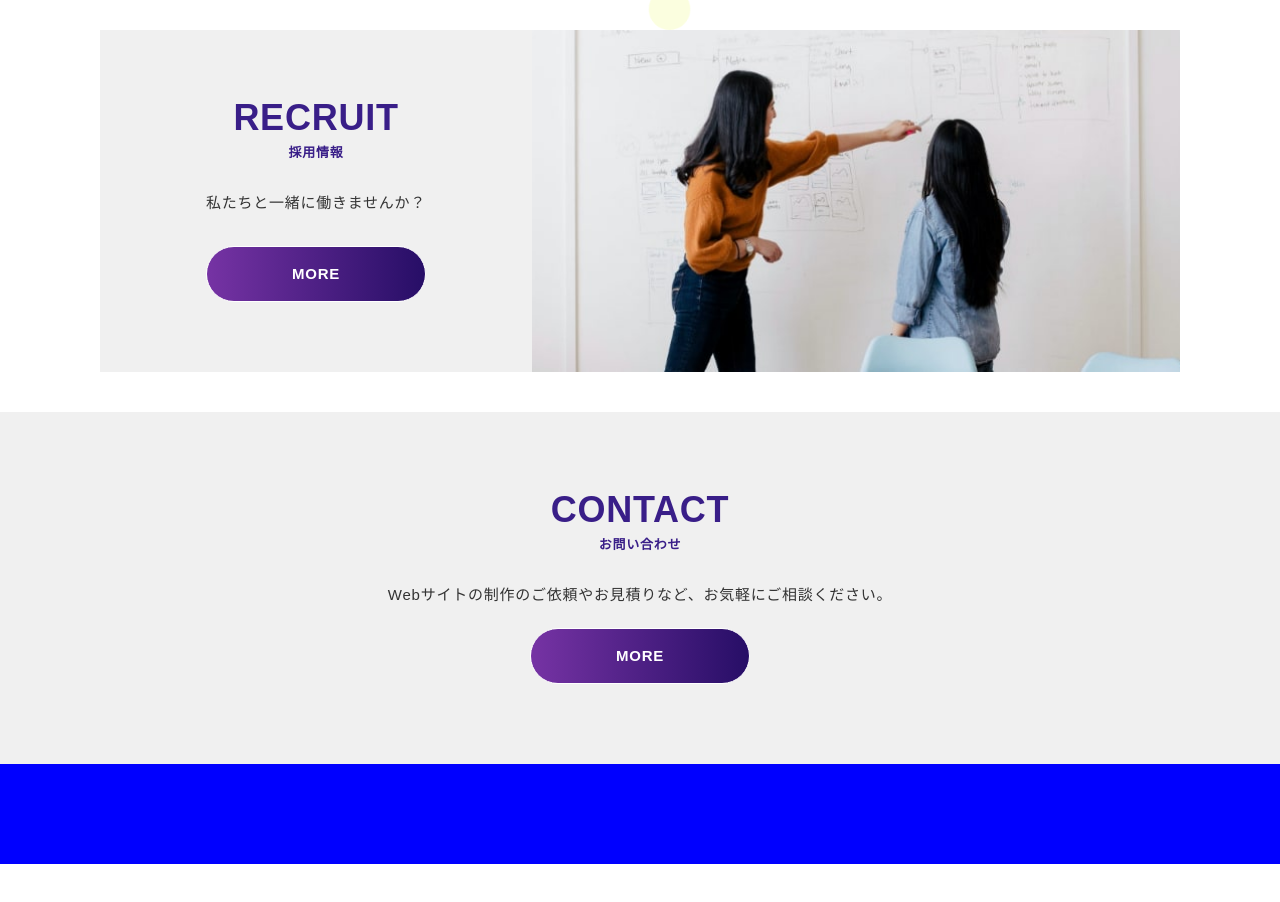
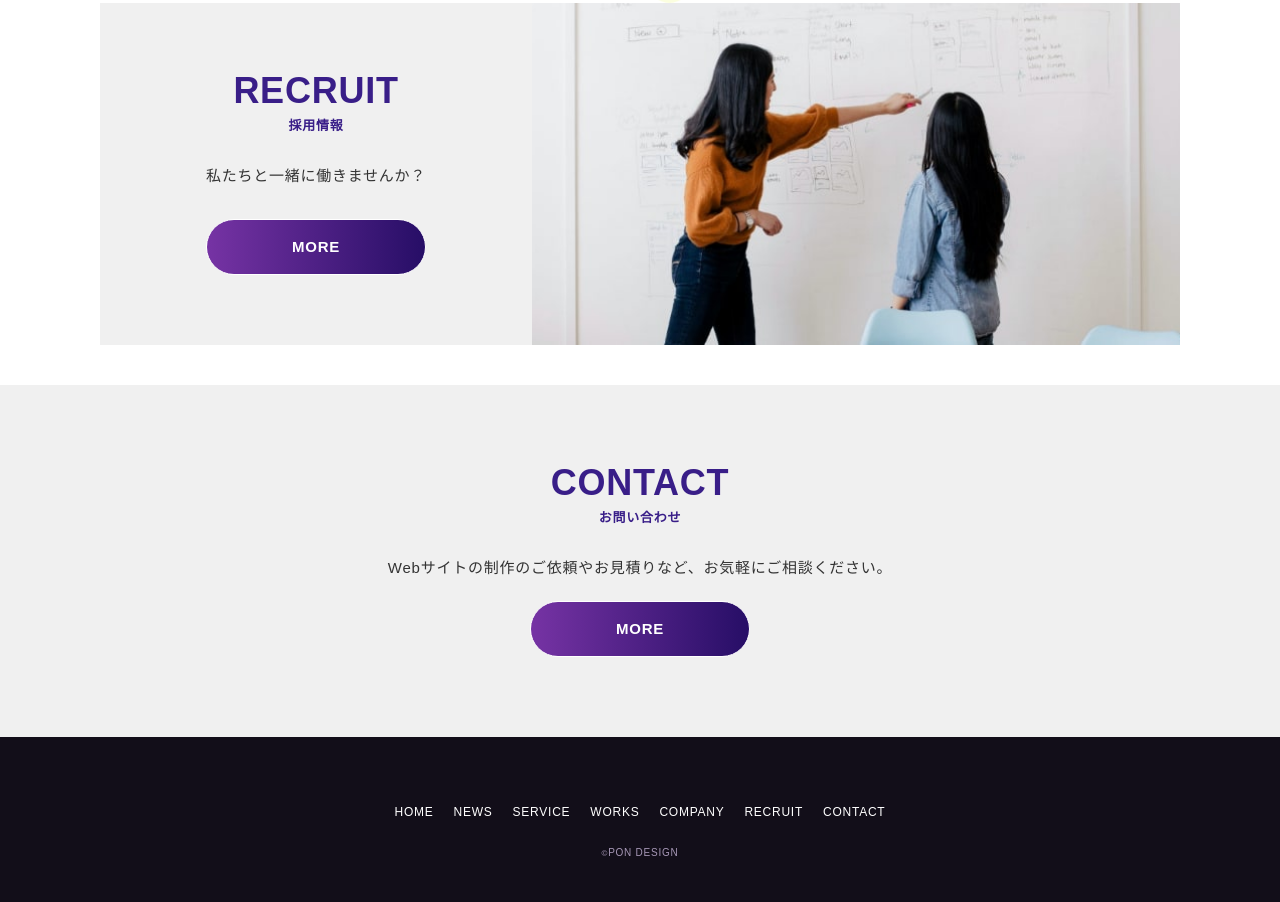
Before and after one commit to HayatoHamabe/pon-design, a plain HTML site: page index.html in a window 1280 px wide. Shown: the part 2805-3707 px from the top of the page. Before the commit the page ends 3669 px from the top, so only its background shows below. Drawn offline with Linux system fonts and the light colour scheme.

Commit message:
create footer

```diff
--- a/index.html
+++ b/index.html
@@ -1,4 +1,4 @@
-o<!DOCTYPE html>
+<!DOCTYPE html>
 <html lang="en">
   <head>
     <meta charset="UTF-8" />
@@ -290,6 +290,36 @@ o<!DOCTYPE html>
       </section>
     </main>
 
-    <footer class="l-footer"></footer>
+    <footer class="l-footer">
+      <div class="l-footer__main">
+        <ul class="l-footer__list">
+          <li class="l-footer__item">
+            <a href="." class="l-footer__link">home</a>
+          </li>
+          <li class="l-footer__item">
+            <a href="news.html" class="l-footer__link">news</a>
+          </li>
+          <li class="l-footer__item">
+            <a href="service.html" class="l-footer__link">service</a>
+          </li>
+          <li class="l-footer__item">
+            <a href="works.html" class="l-footer__link">works</a>
+          </li>
+          <li class="l-footer__item">
+            <a href="company.html" class="l-footer__link">company</a>
+          </li>
+          <li class="l-footer__item">
+            <a href="recruit.html" class="l-footer__link">recruit</a>
+          </li>
+          <li class="l-footer__item">
+            <a href="contact.html" class="l-footer__link">contact</a>
+          </li>
+        </ul>
+      </div>
+
+      <div class="l-footer__copyright">
+        <a href="." class="l-footer__copyright-link"><small>&copy;</small>pon design</p>
+      </div>
+    </footer>
   </body>
 </html>
--- a/sass/layout/_footer.scss
+++ b/sass/layout/_footer.scss
@@ -1,6 +1,39 @@
 @use "../global" as g;
 
 .l-footer {
-  background-color: blue;
-  height: 100px;
+  background-color: #120e19;
+  display: flex;
+  flex-direction: column;
+  padding: 60px 30px;
+  &__list {
+    display: flex;
+    justify-content: center;
+    list-style: none;
+    margin-bottom: 20px;
+  }
+  &__item {
+    &:not(:last-child) {
+      margin-right: 20px;
+    }
+  }
+  &__link {
+    color: #fff;
+    font-size: 0.75rem;
+    text-transform: uppercase;
+    &:hover {
+      opacity: 0.8;
+    }
+  }
+  &__copyright {
+    font-size: 0.625rem;
+    text-align: center;
+    color: g.$color-text;
+  }
+  &__copyright-link {
+    color: #a798b7;
+    text-transform: uppercase;
+    &:hover {
+      opacity: 0.8;
+    }
+  }
 }
```
Also changed, not shown: css/style.css, css/style.min.css, 2 other files.
